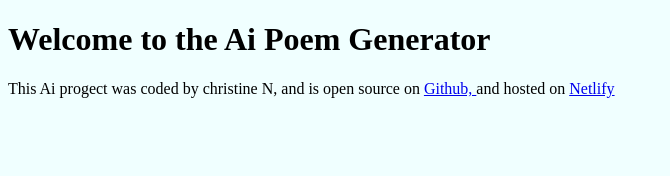
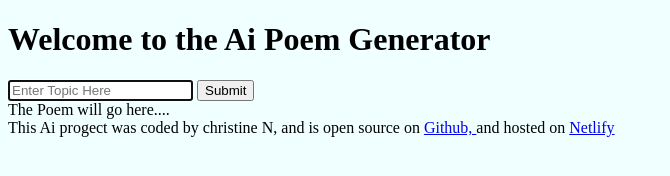
Before and after one commit to ChrissyNambz/poem-generator, a plain HTML site: page index.html in a window 1280 px wide. Shown: the whole page, without its empty margins (0-670 px from the left). Drawn offline with Linux system fonts and the light colour scheme.

Commit message:
Added HTML
Added basic HTML Structure

```diff
--- a/index.html
+++ b/index.html
@@ -7,10 +7,33 @@
      <title>AI Poem Generator</title>
 </head>
 <body>
+    <header>
+
     <h1>
         Welcome to the Ai Poem Generator
 
     </h1>
+
+    <main>
+
+        <form>
+            <input type="text" placeholder="Enter Topic Here"
+             autofocus
+             required
+             autocomplete="off"/>
+            <input type="Submit"/>
+        </form>
+
+<div>
+    The Poem will go here....
+    <br/>
+
+</div>
+
+    </main>
+
+    </header>
+
     <footer>
         This  Ai progect was coded by christine N, and is open source on
         <a href="https://github.com/ChrissyNambz/poem-generator" target="_blank">
```
